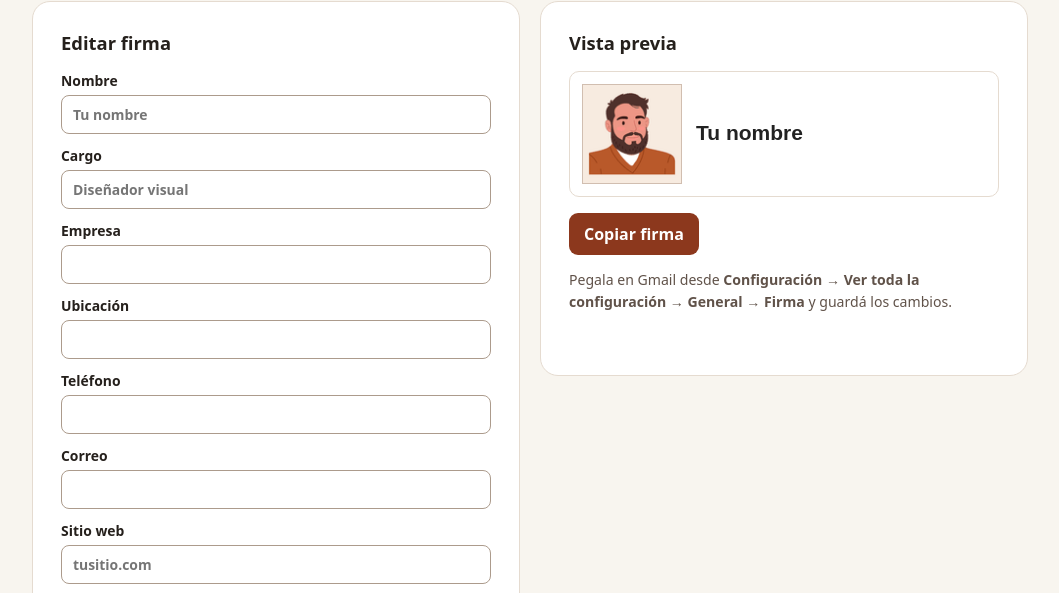
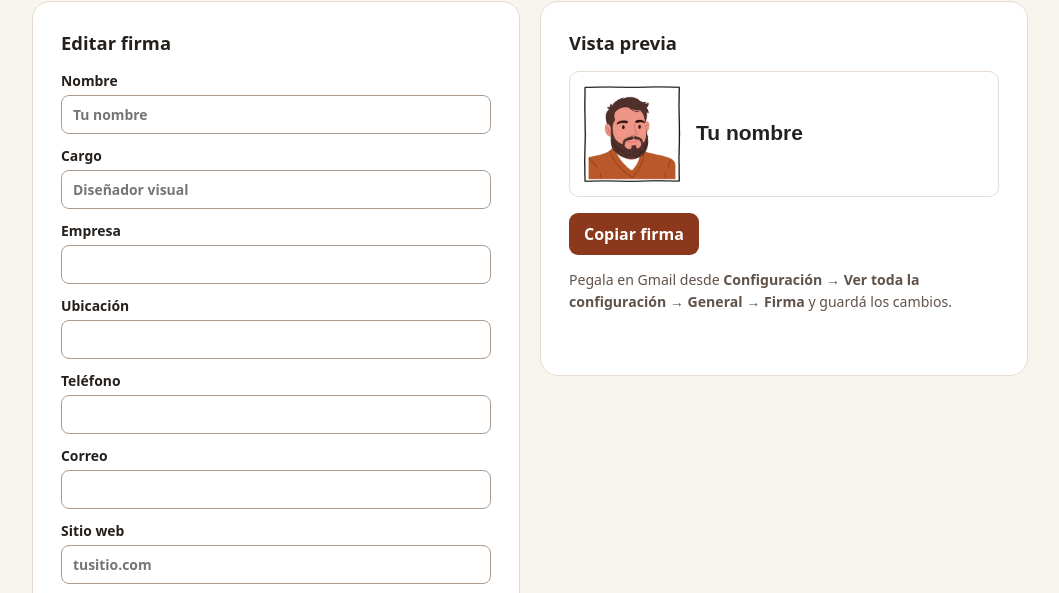
Before and after one commit to Facundo-Villafane/generador-firmas-gmail, a plain HTML site: page index.html in a window 1280 px wide. Shown: the part 151-744 px from the top of the page, without its empty margins (110-1169 px from the left). Drawn offline with Linux system fonts and the light colour scheme.

Commit message:
Sharpen animated avatar and add hand-drawn frame

```diff
--- a/index.html
+++ b/index.html
@@ -53,7 +53,7 @@ const publicImage = value => {
   } catch { return ''; }
 };
 const webLink = value => value ? publicImage(value.includes('://') ? value : 'https://' + value) : '';
-const avatar = new URL('avatar.gif', location.href);
+const avatar = new URL('avatar-marco.gif', location.href);
 const settings = ['name','role','company','location','phone','email','website','image','linkedin','showAvatar','icons'];
 let objectUrl = '';
 let currentImage = '';
@@ -75,7 +75,7 @@ function render() {
   if (currentImage) {
     const cell = row.insertCell();
     cell.style.cssText = 'padding:0 14px 0 0;vertical-align:middle';
-    const img = element('img','display:block;width:100px;height:auto;border:1px solid #d1beb0');
+    const img = element('img','display:block;width:100px;height:auto');
     img.width = 100;
     img.alt = 'Avatar';
     img.src = currentImage;
```
Also changed, not shown: avatar-marco.gif (added), 1 other file.
